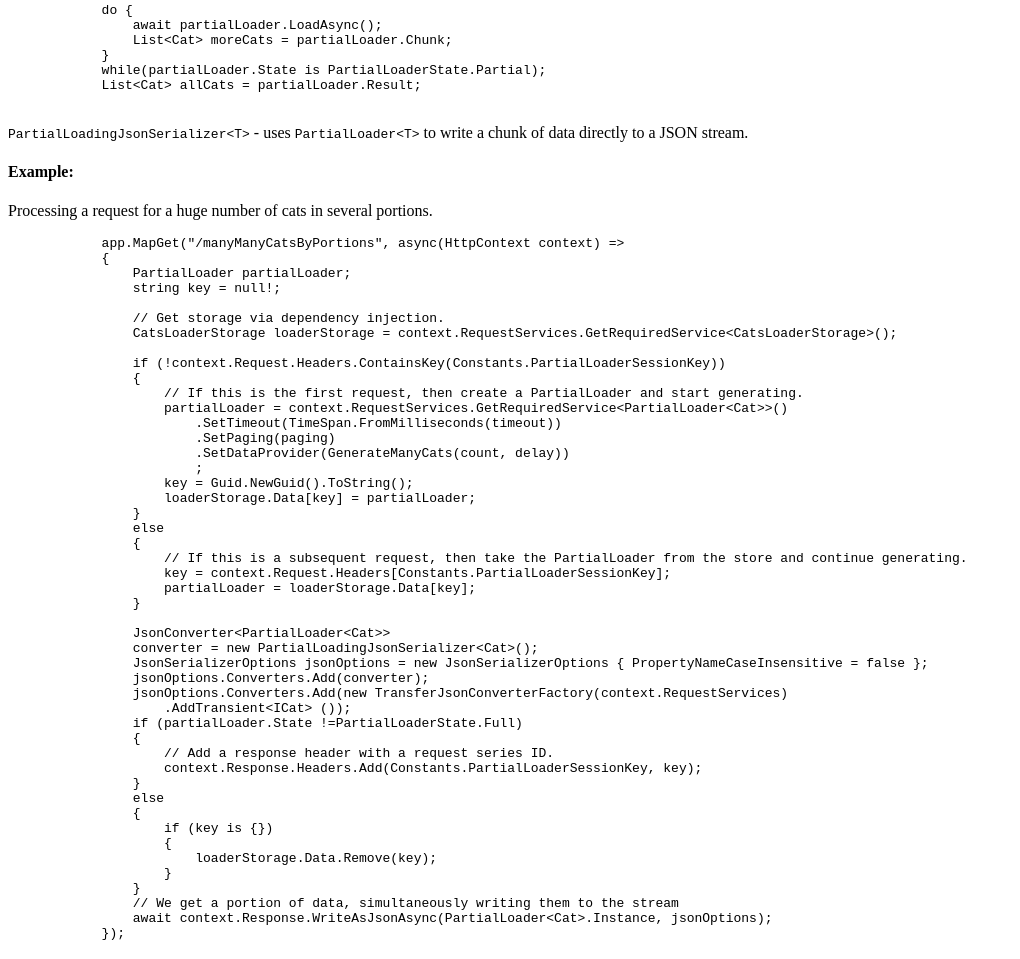
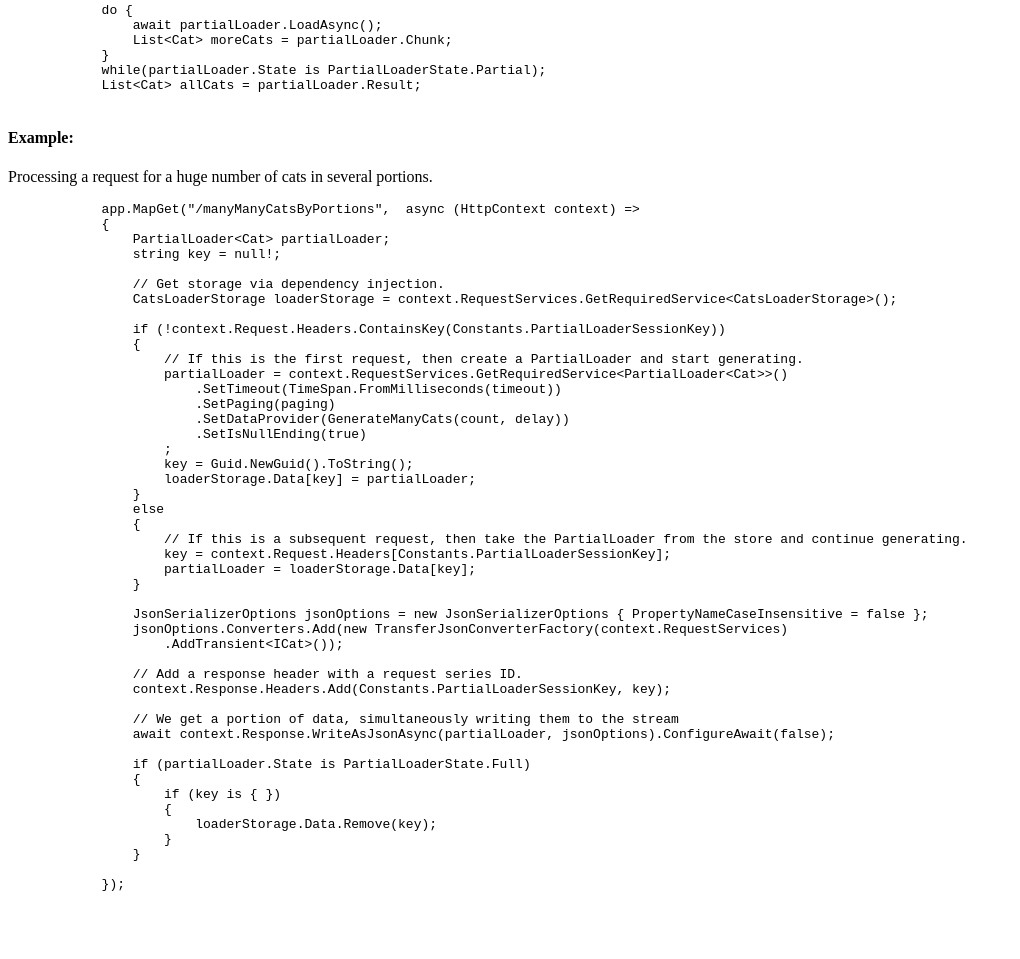
Before and after one commit to Leksiqq/PartialLoader, a plain HTML site: page htdocs/index_en.html in a window 1280 px wide. Shown: the part 1417-2376 px from the top of the page, without its empty margins (0-1020 px from the left). After the commit the page ends 2337 px from the top, so only its background shows below. Drawn offline with Linux system fonts and the light colour scheme.

Commit message:
Updates v1.3.0

```diff
--- a/htdocs/index_en.html
+++ b/htdocs/index_en.html
@@ -132,18 +132,15 @@
             List&lt;Cat&gt; allCats = partialLoader.Result;
         </pre>
     </code>
-    <p>
-        <code>PartialLoadingJsonSerializer&lt;T&gt;</code> - uses <code>PartialLoader&lt;T&gt;</code> to write a chunk of data directly to a JSON stream.
-    </p>
     <h4>Example:</h4>
     <p>
         Processing a request for a huge number of cats in several portions.
     </p>
     <code>
         <pre>
-            app.MapGet("/manyManyCatsByPortions", async(HttpContext context) =>
+            app.MapGet("/manyManyCatsByPortions",  async (HttpContext context) =>
             {
-                PartialLoader<Cat> partialLoader;
+                PartialLoader&lt;Cat&gt; partialLoader;
                 string key = null!;
 
                 // Get storage via dependency injection.
@@ -156,7 +153,8 @@
                         .SetTimeout(TimeSpan.FromMilliseconds(timeout))
                         .SetPaging(paging)
                         .SetDataProvider(GenerateManyCats(count, delay))
-                        ;
+                        .SetIsNullEnding(true)
+                    ;
                     key = Guid.NewGuid().ToString();
                     loaderStorage.Data[key] = partialLoader;
                 }
@@ -167,26 +165,24 @@
                     partialLoader = loaderStorage.Data[key];
                 }
 
-                JsonConverter&lt;PartialLoader&lt;Cat&gt;&gt;
-                converter = new PartialLoadingJsonSerializer&lt;Cat&gt;();
                 JsonSerializerOptions jsonOptions = new JsonSerializerOptions { PropertyNameCaseInsensitive = false };
-                jsonOptions.Converters.Add(converter);
                 jsonOptions.Converters.Add(new TransferJsonConverterFactory(context.RequestServices)
-                    .AddTransient&lt;ICat&gt; ());
-                if (partialLoader.State !=PartialLoaderState.Full)
+                    .AddTransient&lt;ICat&gt;());
+
+                // Add a response header with a request series ID.
+                context.Response.Headers.Add(Constants.PartialLoaderSessionKey, key);
+
+                // We get a portion of data, simultaneously writing them to the stream
+                await context.Response.WriteAsJsonAsync(partialLoader, jsonOptions).ConfigureAwait(false);
+
+                if (partialLoader.State is PartialLoaderState.Full)
                 {
-                    // Add a response header with a request series ID.
-                    context.Response.Headers.Add(Constants.PartialLoaderSessionKey, key);
-                }
-                else
-                {
-                    if (key is {})
+                    if (key is { })
                     {
                         loaderStorage.Data.Remove(key);
                     }
                 }
-                // We get a portion of data, simultaneously writing them to the stream
-                await context.Response.WriteAsJsonAsync(PartialLoader&lt;Cat&gt;.Instance, jsonOptions);
+
             });
         </pre>
     </code>
```
Also changed, not shown: htdocs/index.html (+16 -20 lines).
